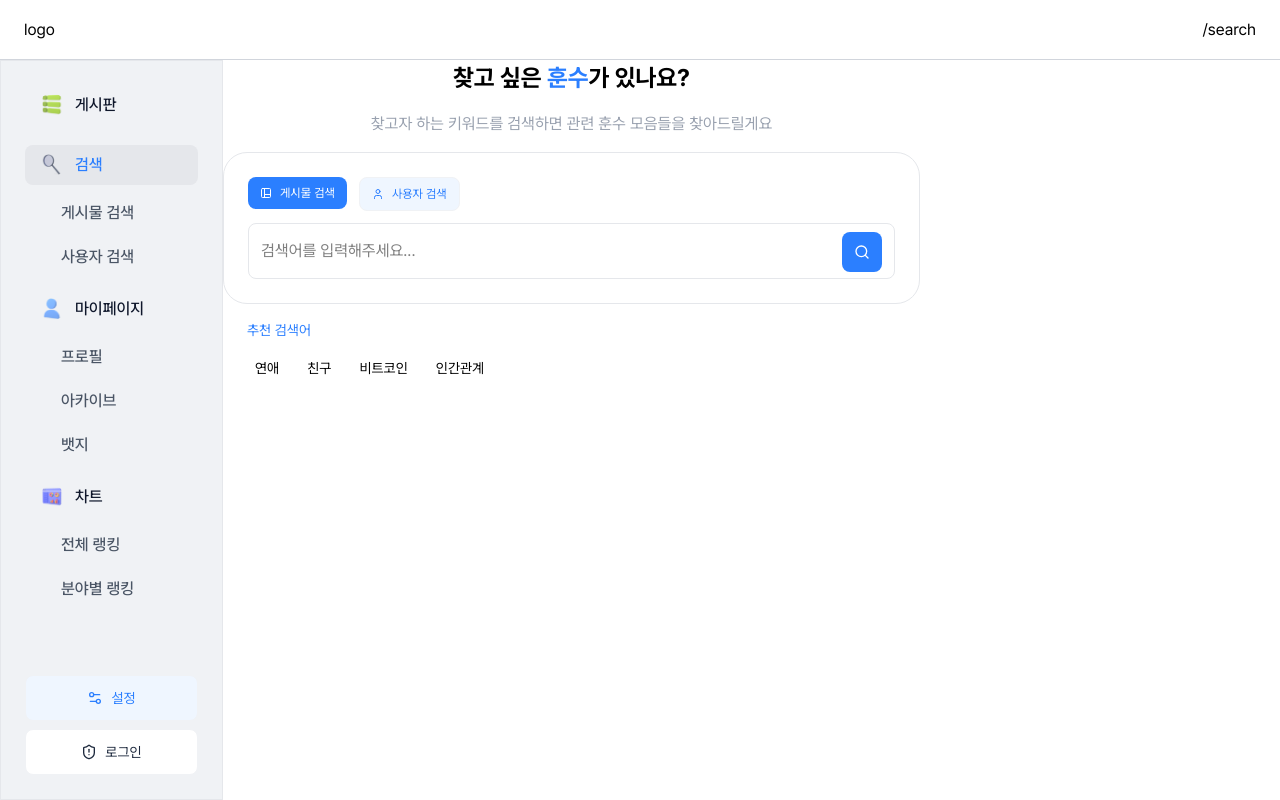
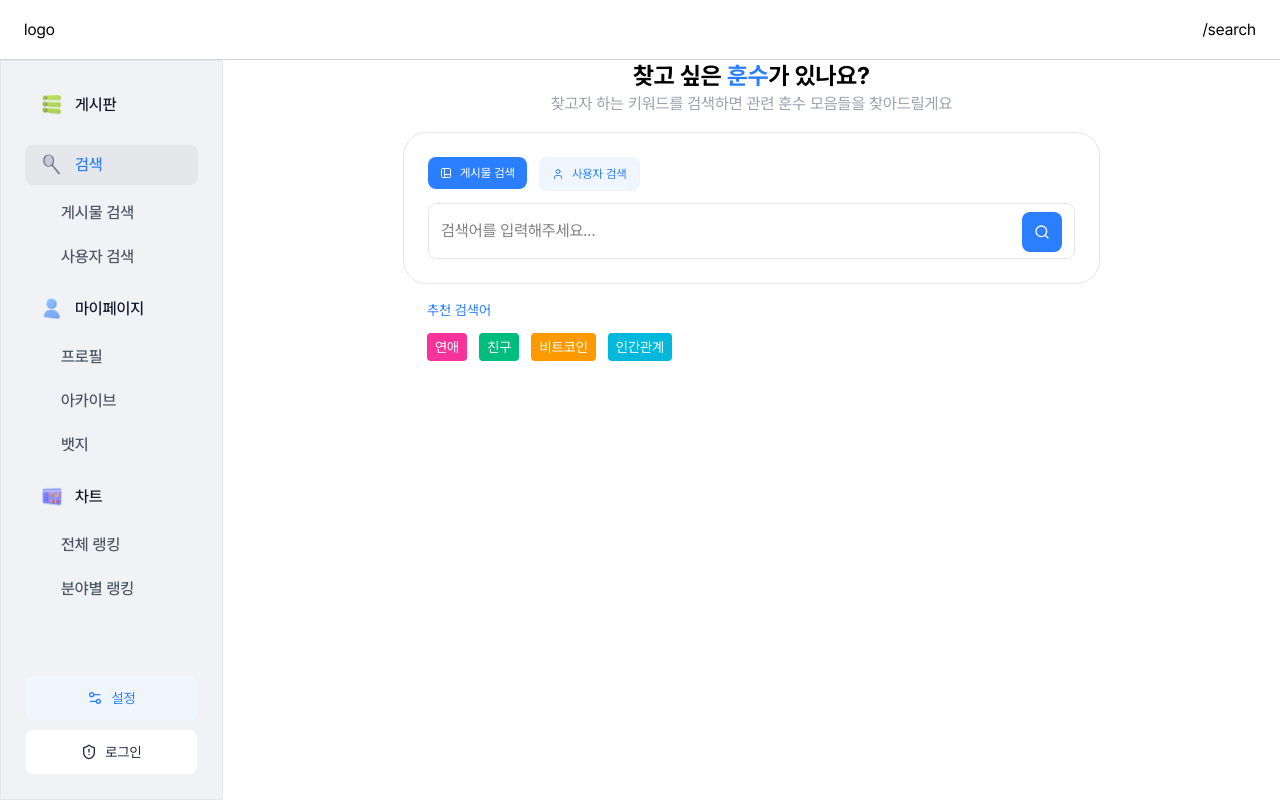
Before and after one commit to prgrms-fe-devcourse/FE7-PROJECT3-TEAM-2, a Next.js app: page /search in a window 1280 px wide. Built offline with nearby package versions, Linux system fonts and the light colour scheme.

Commit message:
feat: SearchIntro 과 SearchResult 컴포넌트 생성, cva 정렬 수정, query 추가

```diff
--- a/src/components/search/SearchForm.tsx
+++ b/src/components/search/SearchForm.tsx
@@ -1,27 +1,40 @@
 "use client";
 
+import { cva } from "class-variance-authority";
 import { useSearchParams } from "next/navigation";
 import SearchBar from "./SearchBar";
+import SearchIntro from "./SearchIntro";
 import SearchRecommend from "./SearchRecommend";
+import SearchResult from "./SearchResult";
+
+const searchFormVariants = cva("flex flex-col gap-4 max-h-[314px] w-full max-w-[697px]", {
+  variants: {
+    searched: {
+      true: "mx-6 mt-5",
+      false: "mx-auto",
+    },
+  },
+  defaultVariants: {
+    searched: false,
+  },
+});
 
 export default function SearchForm() {
   const searchParams = useSearchParams();
   const searchType = searchParams.get("type") === "user" ? "user" : "post";
+  const queryParam = searchParams.get("query");
+
+  const isSearched = !!queryParam;
 
   return (
-    <div className="flex max-h-[314px] w-full max-w-[697px] flex-col gap-4">
-      <div className="flex justify-center font-bold">
-        <p className="text-[24px]">찾고 싶은&nbsp;</p>
-        <p className="text-main text-[24px]"> 훈수</p>
-        <p className="text-[24px]">가 있나요?</p>
-      </div>
-      <p className="text-text-light flex justify-center text-[16px]">
-        찾고자 하는 키워드를 검색하면 관련 훈수 모음들을 찾아드릴게요
-      </p>
+    <div className={searchFormVariants({ searched: isSearched })}>
+      {!isSearched && <SearchIntro />}
 
       <SearchBar searchType={searchType} />
 
-      {searchType === "post" && <SearchRecommend />}
+      {isSearched && <SearchResult searchType={searchType} />}
+
+      {!isSearched && searchType === "post" && <SearchRecommend />}
     </div>
   );
 }
--- /dev/null
+++ b/src/components/search/SearchIntro.tsx
@@ -0,0 +1,14 @@
+export default function SearchIntro() {
+  return (
+    <div>
+      <div className="flex justify-center font-bold">
+        <p className="text-2xl">찾고 싶은&nbsp;</p>
+        <p className="text-main text-2xl"> 훈수</p>
+        <p className="text-2xl">가 있나요?</p>
+      </div>
+      <p className="text-text-light flex justify-center text-base">
+        찾고자 하는 키워드를 검색하면 관련 훈수 모음들을 찾아드릴게요
+      </p>
+    </div>
+  );
+}
--- a/src/components/search/SearchRecommend.tsx
+++ b/src/components/search/SearchRecommend.tsx
@@ -6,10 +6,10 @@ export default function SearchRecommend() {
       <p className="text-main text-[14px]">추천 검색어</p>
       <div className="flex gap-3">
         {/* 더미 */}
-        <Badge size="md" bgColor="#ec4899" textColor="white" text="연애" />
-        <Badge size="md" bgColor="#4858ec" textColor="white" text="친구" />
-        <Badge size="md" bgColor="#45d5b6" textColor="white" text="비트코인" />
-        <Badge size="md" bgColor="#f9b446" textColor="white" text="인간관계" />
+        <Badge size="md" className="bg-pink-500 px-2 py-1 text-white" text="연애" />
+        <Badge size="md" className="bg-emerald-500 px-2 py-1 text-white" text="친구" />
+        <Badge size="md" className="bg-amber-500 px-2 py-1 text-white" text="비트코인" />
+        <Badge size="md" className="bg-cyan-500 px-2 py-1 text-white" text="인간관계" />
       </div>
     </div>
   );
--- /dev/null
+++ b/src/components/search/SearchResult.tsx
@@ -0,0 +1,101 @@
+"use client";
+
+import { ChevronDown } from "lucide-react";
+// import Image from "next/image";
+import Badge from "../common/Badge";
+
+export default function SearchResult({ searchType }: { searchType: string }) {
+  // 더미
+  const dummyPosts = [
+    {
+      id: 1,
+      user_id: 1,
+      created_at: "2025년 11월 8일",
+      title: "이거 썸 맞나요?",
+      content: "얘 나 좋아하는거 맞지.",
+      post_img: "https://encrypted-tbn0.gstatic.com/images?q=tbn:ANd9GcQKPelunvobTdrAM_XNl7ME6ThiVkk0yhSHyQ&s",
+    },
+    {
+      id: 2,
+      user_id: 1,
+      created_at: "2025년 11월 9일",
+      title: "안녕하세요",
+      content: "오늘부터 훈수시작",
+      post_img: "https://encrypted-tbn0.gstatic.com/images?q=tbn:ANd9GcQKPelunvobTdrAM_XNl7ME6ThiVkk0yhSHyQ&s",
+    },
+  ];
+  const dummyUsers = [
+    {
+      id: 1,
+      name: "훈수꾼",
+      avatar_img: "https://encrypted-tbn0.gstatic.com/images?q=tbn:ANd9GcQKPelunvobTdrAM_XNl7ME6ThiVkk0yhSHyQ&s",
+      level: 100,
+    },
+    {
+      id: 2,
+      name: "나요",
+      avatar_img: "https://encrypted-tbn0.gstatic.com/images?q=tbn:ANd9GcQKPelunvobTdrAM_XNl7ME6ThiVkk0yhSHyQ&s",
+      level: 99,
+    },
+  ];
+
+  return (
+    <div className="flex w-full flex-col gap-3 rounded-3xl border border-gray-200 p-6">
+      <div className="flex justify-between">
+        <div className="flex">
+          <p className="text-content text-xs">검색 결과&nbsp;</p>
+          <p className="text-main text-xs">3</p> {/* 임시 */}
+          <p className="text-content text-xs">건</p>
+        </div>
+        <div className="text-content flex cursor-pointer gap-0.5 text-xs">
+          <p className="">날짜 순</p>
+          <button className="cursor-pointer">
+            <ChevronDown size={12} />
+          </button>
+        </div>
+      </div>
+
+      {searchType === "post" &&
+        dummyPosts.map(post => (
+          <div key={post.id} className="flex w-full justify-between gap-3 rounded-3xl border border-gray-200">
+            <div className="flex flex-col gap-6 p-6">
+              <div className="flex gap-2 text-xs">
+                <p>{post.user_id}</p>
+                <p className="text-text-light">{post.created_at}</p>
+              </div>
+              <div className="flex flex-col gap-2.5 text-sm">
+                <p className="font-bold">{post.title}</p>
+                <p className="text-text-light">{post.content}</p>
+              </div>
+              <Badge size="sm" className="bg-pink-600 px-2 py-1 text-white" text="HOT" />
+            </div>
+            <div>
+              {/* <Image
+                  src={post.post_img}
+                  alt={`${post.id}의 썸네일`}
+                  width={199}
+                  height={177}
+                  className="rounded-sm"
+                /> */}
+              {/* 임시 */}
+              <img src={post.post_img} className="rounded-sm" />
+            </div>
+          </div>
+        ))}
+      {searchType === "user" &&
+        dummyUsers.map(user => (
+          <div key={user.id} className="flex w-full justify-between gap-3 rounded-3xl border border-gray-200">
+            <div className="flex flex-col gap-6 p-6">
+              <p>{user.name}</p>
+              <Badge className="bg-amber-400 px-2 py-1" size="sm" text={`LV.${user.level}`} />
+              <Badge size="sm" className="bg-pink-600 px-2 py-1 text-white" text="HOT" />
+            </div>
+            <div>
+              {/* 임시 */}
+              <img src={user.avatar_img} className="rounded-sm" />
+            </div>
+          </div>
+        ))}
+    </div>
+  );
+}
```
